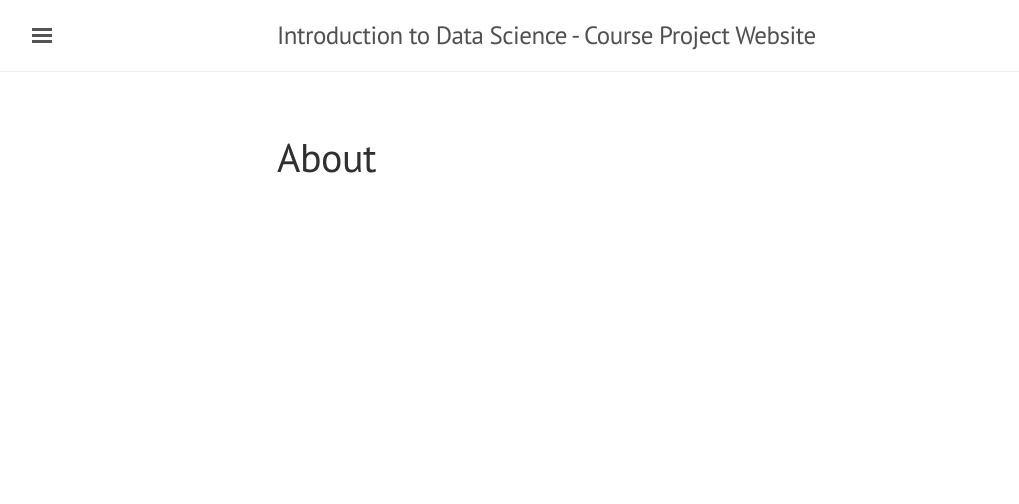
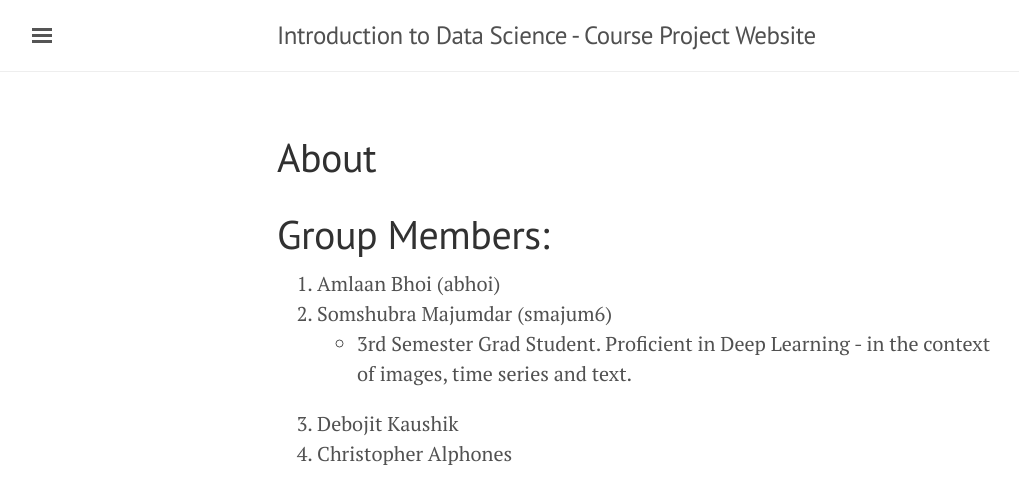
Before and after one commit to titu1994/IDS-Course-Project, a Jekyll site: the page built from about.md, in a window 1280 px wide. Shown: the top 504 px of the page, without its empty margins (3-1022 px from the left). Built offline with Jekyll 4.4.1, drawn with Linux system fonts in a browser that asks for light colours.

Commit message:
Update about.md

```diff
--- a/about.md
+++ b/about.md
@@ -2,3 +2,12 @@
 layout: page
 title: About
 ---
+
+
+# Group Members:
+
+1.  Amlaan Bhoi (abhoi)
+2.  Somshubra Majumdar (smajum6)
+  - 3rd Semester Grad Student. Proficient in Deep Learning - in the context of images, time series and text.
+3.  Debojit Kaushik
+4.  Christopher Alphones
```
